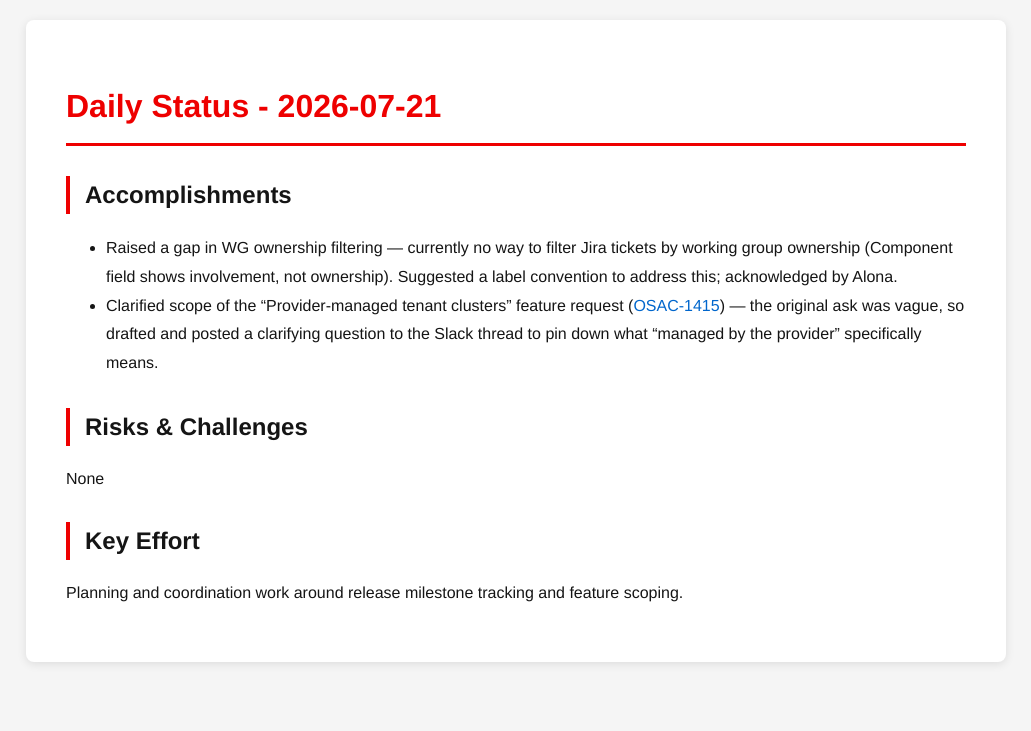
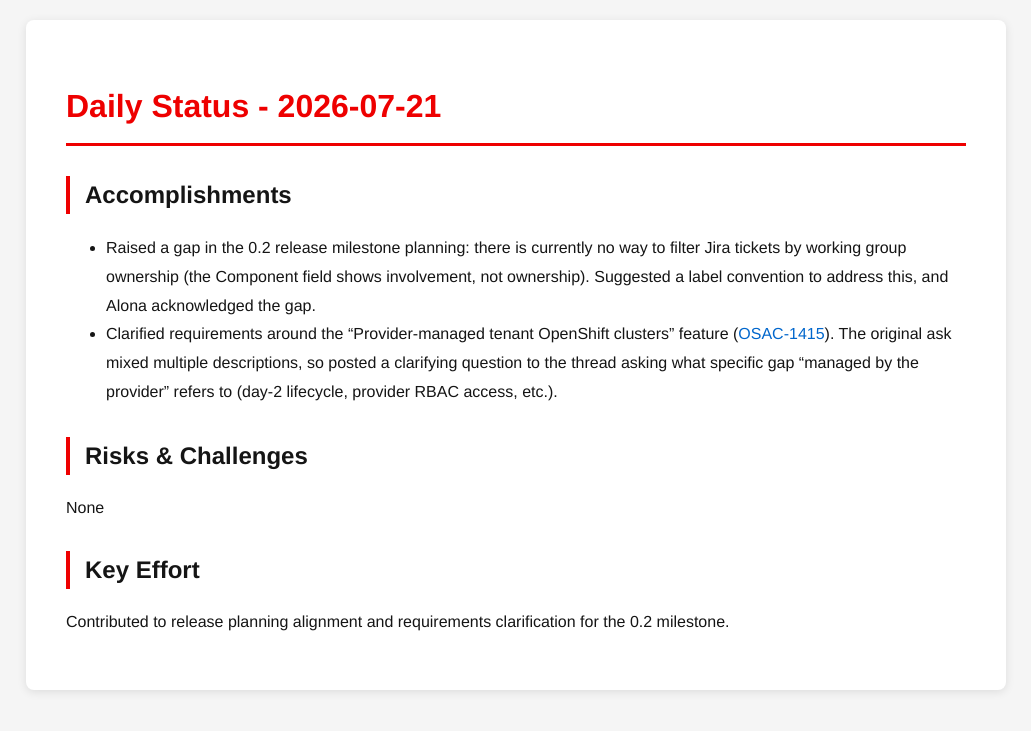
Before and after one commit to tzvatot/daily-status, a Jekyll site: the page built from 2026-07-21.md, in a window 1280 px wide. Shown: the top 731 px of the page, without its empty margins (124-1155 px from the left). Built offline with Jekyll 4.4.1, drawn with Linux system fonts in a browser that asks for light colours.

Commit message:
Daily status update - 2026-07-21

```diff
--- a/2026-07-21.md
+++ b/2026-07-21.md
@@ -7,11 +7,11 @@ date: 2026-07-21
 # Daily Status - 2026-07-21
 
 ## Accomplishments
-- Raised a gap in WG ownership filtering — currently no way to filter Jira tickets by working group ownership (Component field shows involvement, not ownership). Suggested a label convention to address this; acknowledged by Alona.
-- Clarified scope of the "Provider-managed tenant clusters" feature request ([OSAC-1415](https://redhat.atlassian.net/browse/OSAC-1415)) — the original ask was vague, so drafted and posted a clarifying question to the Slack thread to pin down what "managed by the provider" specifically means.
+- Raised a gap in the 0.2 release milestone planning: there is currently no way to filter Jira tickets by working group ownership (the Component field shows involvement, not ownership). Suggested a label convention to address this, and Alona acknowledged the gap.
+- Clarified requirements around the "Provider-managed tenant OpenShift clusters" feature ([OSAC-1415](https://redhat.atlassian.net/browse/OSAC-1415)). The original ask mixed multiple descriptions, so posted a clarifying question to the thread asking what specific gap "managed by the provider" refers to (day-2 lifecycle, provider RBAC access, etc.).
 
 ## Risks & Challenges
 None
 
 ## Key Effort
-Planning and coordination work around release milestone tracking and feature scoping.
+Contributed to release planning alignment and requirements clarification for the 0.2 milestone.
```
